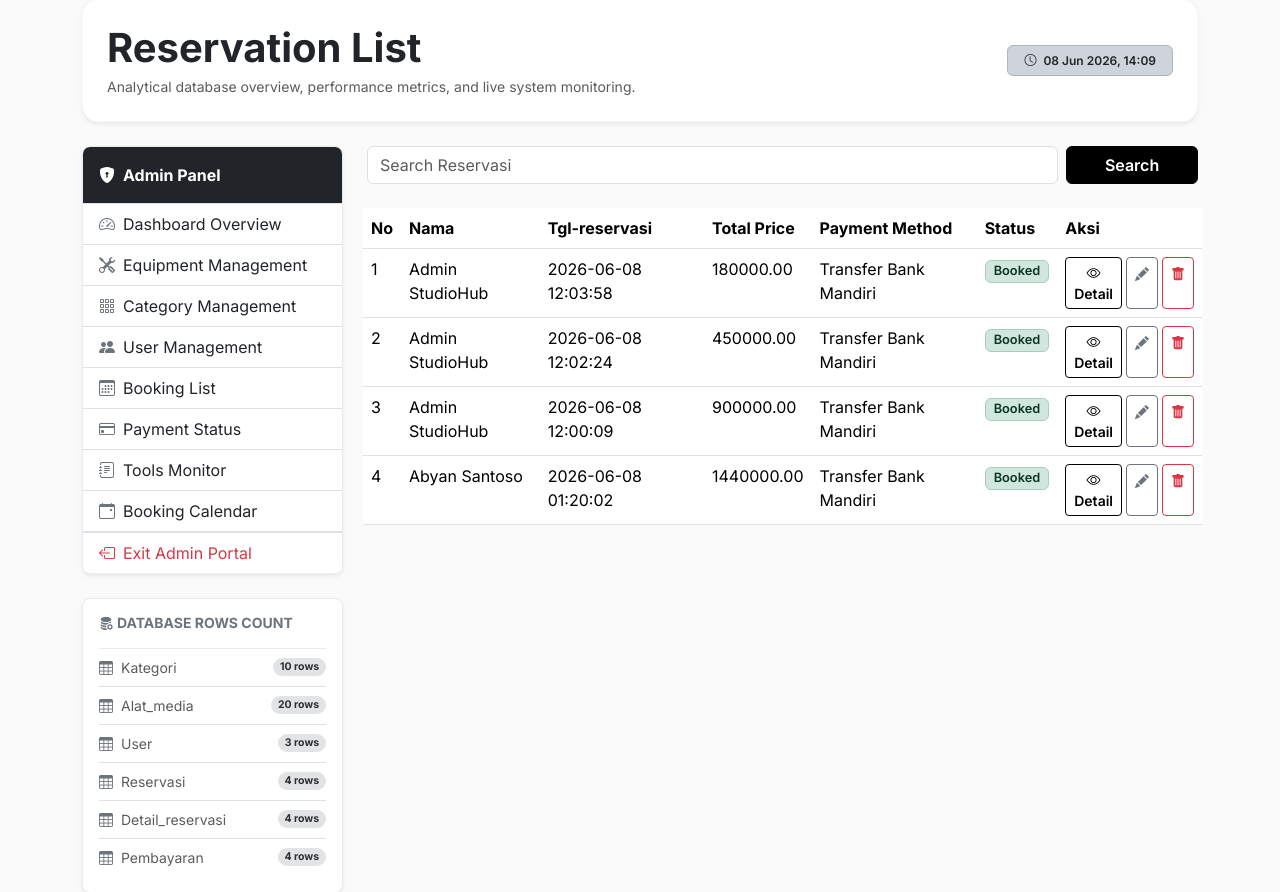
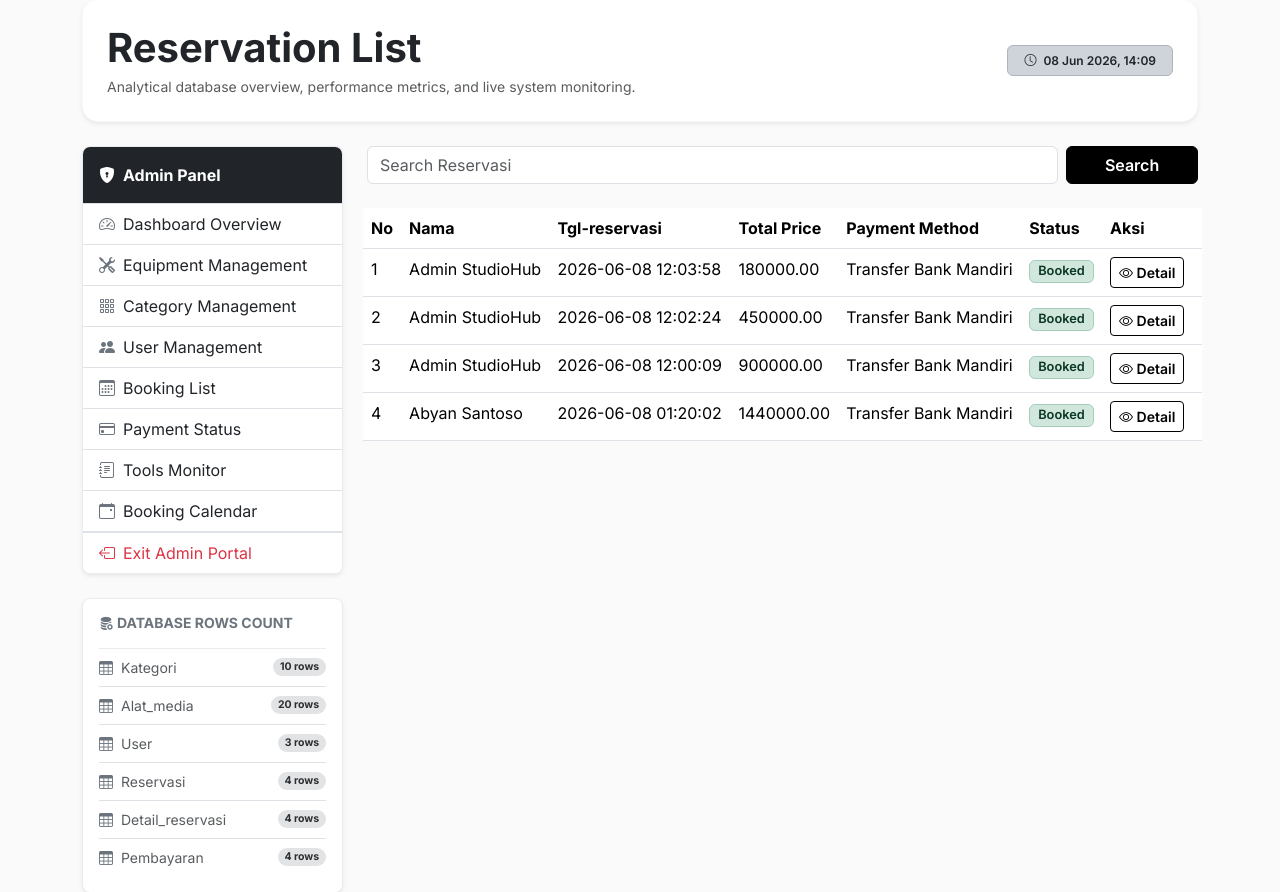
Before and after one commit to Yogs4R/reservasi-studio, a PHP site: page /modules/admin/reservasi/index.php in a window 1280 px wide. Shown: the part 143-1035 px from the top of the page. Run offline with PHP 8.4, Linux system fonts and the light colour scheme; a user stored in the database is signed in; data comes from the database, SQL or seed files in the repository.

Commit message:
delete action

```diff
--- a/modules/admin/reservasi/index.php
+++ b/modules/admin/reservasi/index.php
@@ -146,16 +146,6 @@ foreach ($tables as $t) {
                                                     <i class="bi bi-shield-check me-1"></i>Verify
                                                 </a>
                                             <?php endif; ?>
-                                            <a href="./update.php?id_reserv=<?= $data['id_reserv'] ?>" class="btn btn-outline-secondary btn-sm" title="edit" style="padding-bottom: 4px; padding-top: 4px;">
-                                                <svg xmlns="http://www.w3.org/2000/svg" width="14" height="14" fill="currentColor" class="bi bi-pencil-fill" viewBox="0 0 16 16">
-                                                    <path d="M12.854.146a.5.5 0 0 0-.707 0L10.5 1.793 14.207 5.5l1.647-1.646a.5.5 0 0 0 0-.708zm.646 6.061L9.793 2.5 3.293 9H3.5a.5.5 0 0 1 .5.5v.5h.5a.5.5 0 0 1 .5.5v.5h.5a.5.5 0 0 1 .5.5v.5h.5a.5.5 0 0 1 .5.5v.207zm-7.468 7.468A.5.5 0 0 1 6 13.5V13h-.5a.5.5 0 0 1-.5-.5V12h-.5a.5.5 0 0 1-.5-.5V11h-.5a.5.5 0 0 1-.5-.5V10h-.5a.5.5 0 0 1-.175-.032l-.179.178a.5.5 0 0 0-.11.168l-2 5a.5.5 0 0 0 .65.65l5-2a.5.5 0 0 0 .168-.11z"/>
-                                                </svg>
-                                            </a>
-                                            <a onclick="return confirm('Apakah Anda yakin ingin menghapus data ini?');" href="./delete.php?id_reserv=<?= $data['id_reserv'] ?>" class="btn btn-outline-danger btn-sm" title="delete" style="padding-bottom: 4px; padding-top: 4px;">
-                                                <svg xmlns="http://www.w3.org/2000/svg" width="14" height="14" fill="currentColor" class="bi bi-trash-fill" viewBox="0 0 16 16">
-                                                <path d="M2.5 1a1 1 0 0 0-1 1v1a1 1 0 0 0 1 1H3v9a2 2 0 0 0 2 2h6a2 2 0 0 0 2-2V4h.5a1 1 0 0 0 1-1V2a1 1 0 0 0-1-1H10a1 1 0 0 0-1-1H7a1 1 0 0 0-1 1zm3 4a.5.5 0 0 1 .5.5v7a.5.5 0 0 1-1 0v-7a.5.5 0 0 1 .5-.5M8 5a.5.5 0 0 1 .5.5v7a.5.5 0 0 1-1 0v-7A.5.5 0 0 1 8 5m3 .5v7a.5.5 0 0 1-1 0v-7a.5.5 0 0 1 1 0"/>
-                                                </svg>
-                                            </a>
                                         </div>
                                     </td>
                                 </tr>
```
